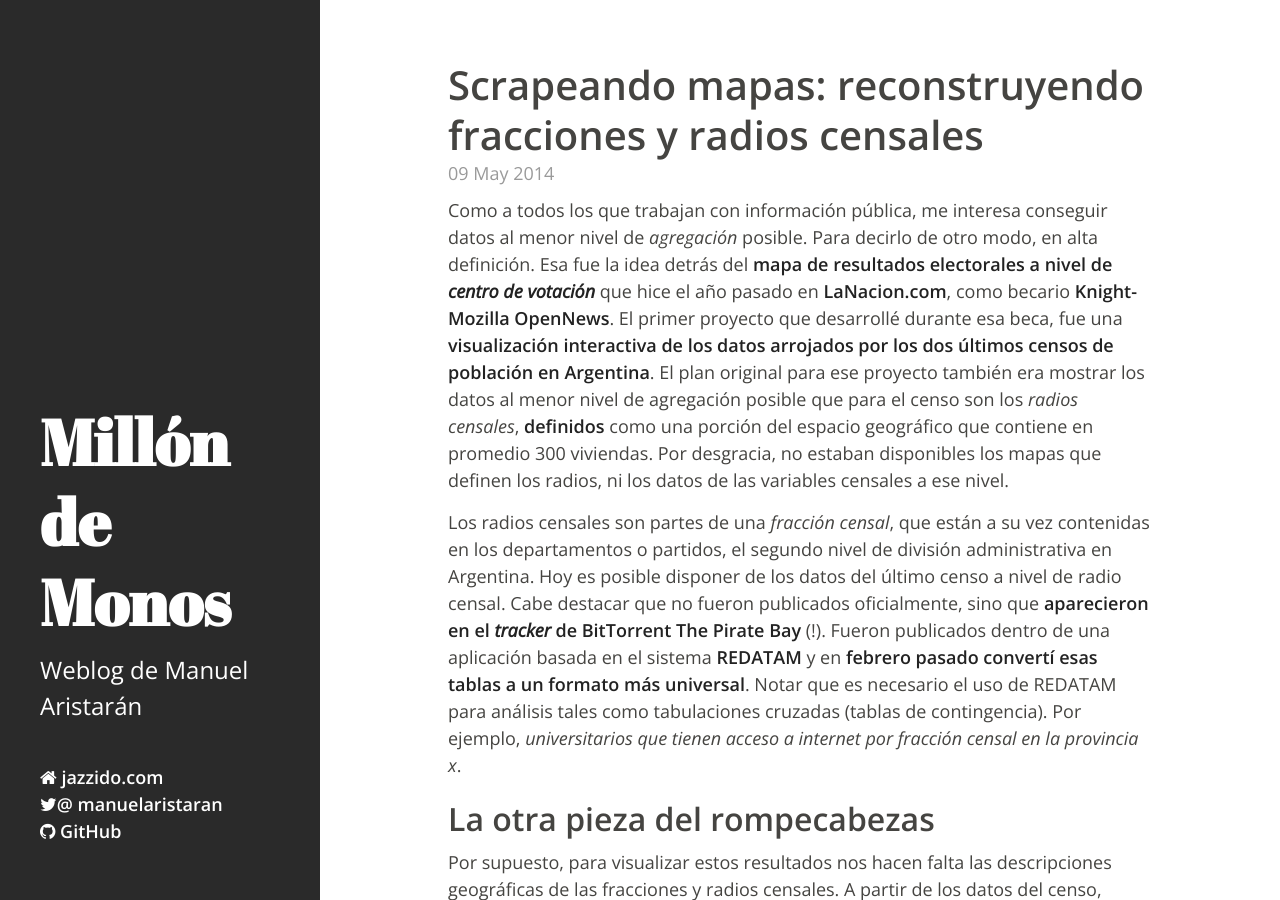
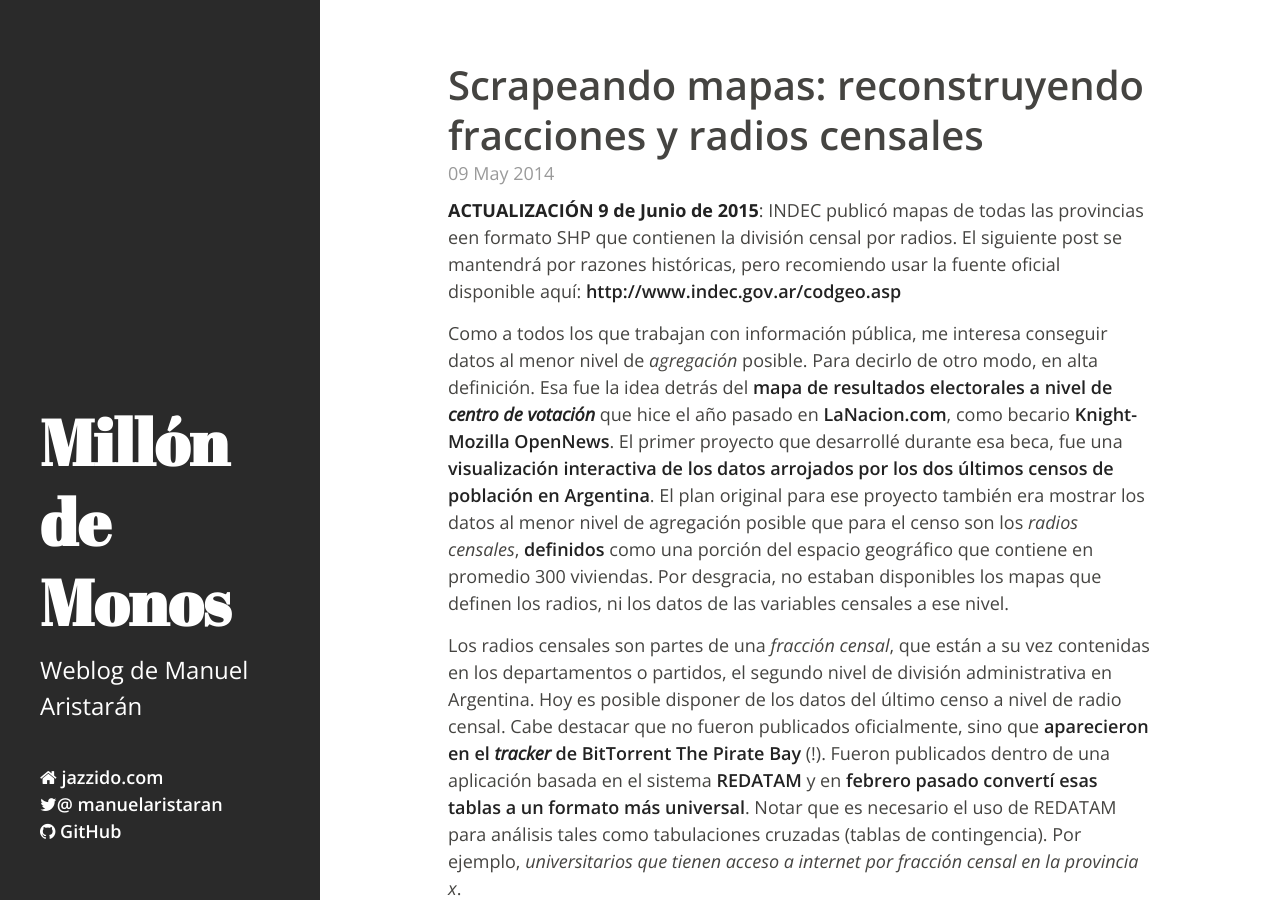
Before and after one commit to jazzido/jazzido.github.io, a Jekyll site: the page built from _posts/2014-05-09-scrapeando-mapas-reconstruyendo-fracciones-y-radios-censales.md, in a window 1280 px wide and 900 px high. Built offline with Jekyll 4.4.1, drawn with Linux system fonts in a browser that asks for light colours; nearby versions of some CDN libraries; Markdown is read by kramdown in place of the engine named in the settings; comment, search, counter and statistics services are not loaded.

Commit message:
Update 2014-05-09-scrapeando-mapas-reconstruyendo-fracciones-y-radios-censales.md

```diff
--- a/_posts/2014-05-09-scrapeando-mapas-reconstruyendo-fracciones-y-radios-censales.md
+++ b/_posts/2014-05-09-scrapeando-mapas-reconstruyendo-fracciones-y-radios-censales.md
@@ -8,6 +8,9 @@ dsq_thread_id:
 categories:
   - Uncategorized
 ---
+
+**ACTUALIZACIÓN 9 de Junio de 2015**: INDEC publicó mapas de todas las provincias een formato SHP que contienen la división censal por radios. El siguiente post se mantendrá por razones históricas, pero recomiendo usar la fuente oficial disponible aquí: [http://www.indec.gov.ar/codgeo.asp](http://www.indec.gov.ar/codgeo.asp)
+
 Como a todos los que trabajan con información pública, me interesa conseguir datos al menor nivel de *agregación* posible. Para decirlo de otro modo, en alta definición. Esa fue la idea detrás del [mapa de resultados electorales a nivel de *centro de votación*][1] que hice el año pasado en [LaNacion.com][2], como becario [Knight-Mozilla OpenNews][3]. El primer proyecto que desarrollé durante esa beca, fue una [visualización interactiva de los datos arrojados por los dos últimos censos de población en Argentina][4]. El plan original para ese proyecto también era mostrar los datos al menor nivel de agregación posible que para el censo son los *radios censales*, [definidos][5] como una porción del espacio geográfico que contiene en promedio 300 viviendas. Por desgracia, no estaban disponibles los mapas que definen los radios, ni los datos de las variables censales a ese nivel.
 
 Los radios censales son partes de una *fracción censal*, que están a su vez contenidas en los departamentos o partidos, el segundo nivel de división administrativa en Argentina. Hoy es posible disponer de los datos del último censo a nivel de radio censal. Cabe destacar que no fueron publicados oficialmente, sino que [aparecieron en el *tracker* de BitTorrent The Pirate Bay][6] (!). Fueron publicados dentro de una aplicación basada en el sistema [REDATAM][7] y en [febrero pasado convertí esas tablas a un formato más universal][8]. Notar que es necesario el uso de REDATAM para análisis tales como tabulaciones cruzadas (tablas de contingencia). Por ejemplo, *universitarios que tienen acceso a internet por fracción censal en la provincia x*.
```
